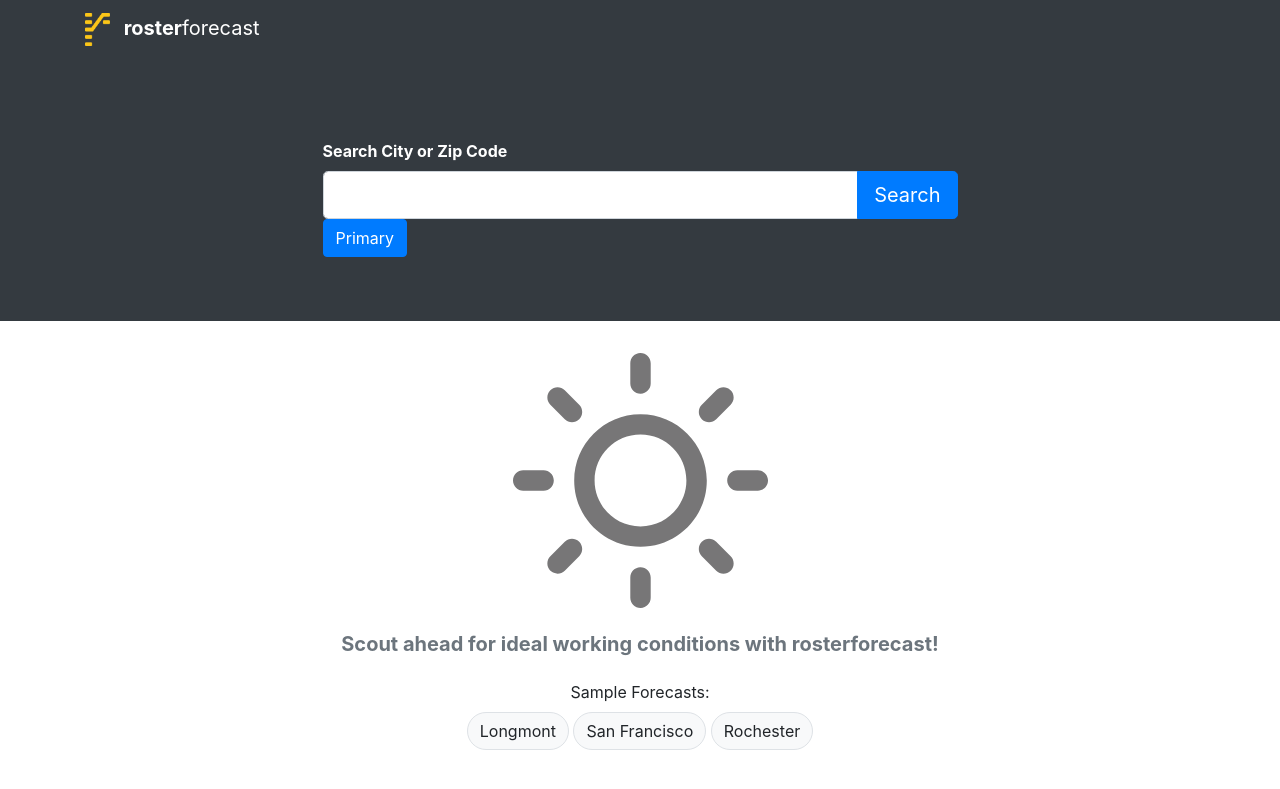
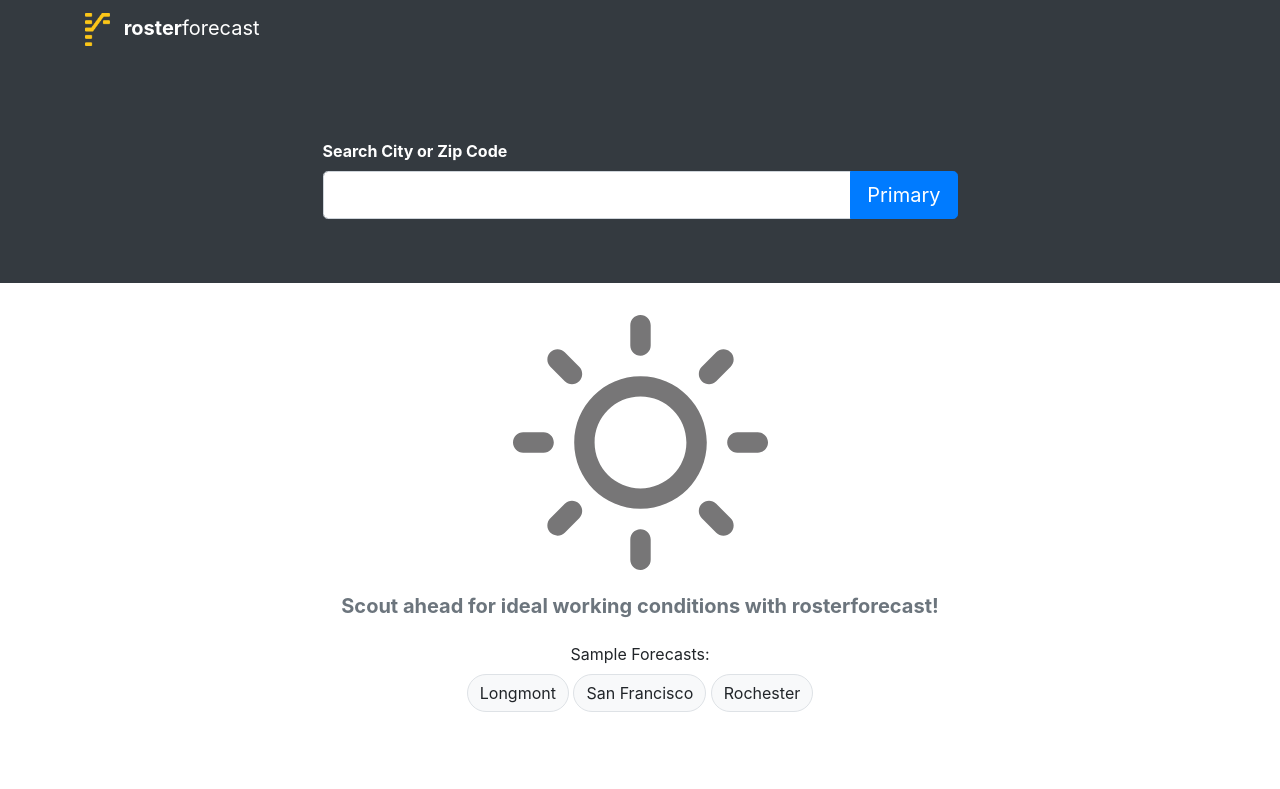
Before and after one commit to TylerRenfro/roster-forecaster, a Jekyll site: the page built from index.markdown, in a window 1280 px wide. Shown: the top 789 px of the page. Built offline with Jekyll 4.4.1, drawn with Linux system fonts in a browser that asks for light colours.

Commit message:
button test

```diff
--- a/_includes/search.html
+++ b/_includes/search.html
@@ -10,12 +10,9 @@
               aria-label="Text input with segmented dropdown button"
             />
             <div class="input-group-append">
-              <btn href="{{site.baseurl}}/search-results" type="button" class="btn btn-primary">
-                Search
-              </btn>
+              <button href="{{site.baseurl}}/search-results" type="button" class="btn btn-primary">Primary</button>
             </div>
           </div>
-          <button type="button" class="btn btn-primary">Primary</button>
         </div>
       </div>
     </div>
```
